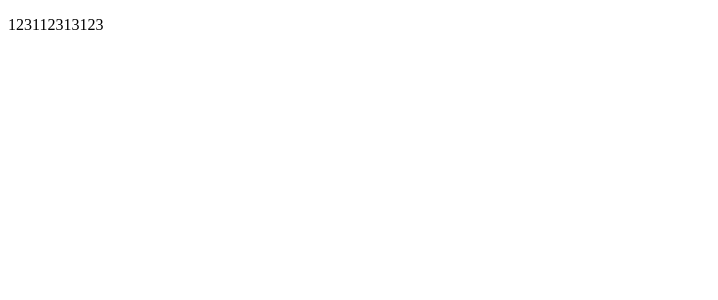
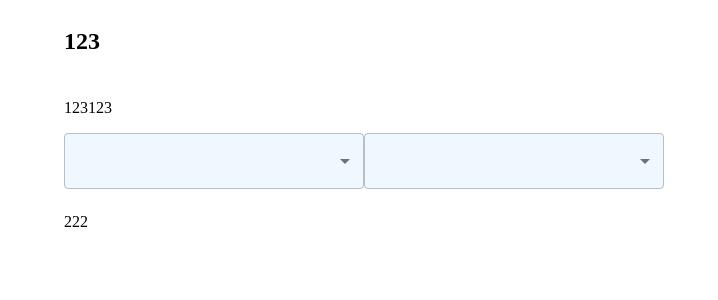
Before and after one commit to hycmatthew/build-your-pc-app, a React (Create React App) app: page / in a window 1280 px wide. Shown: the top 300 px of the page, without its empty margins (0-718 px from the left). Built offline with nearby package versions, Linux system fonts and the light colour scheme.

Commit message:
update styled mui

```diff
--- a/package.json
+++ b/package.json
@@ -14,6 +14,7 @@
     "@types/node": "^16.11.49",
     "@types/react": "^18.0.17",
     "@types/react-dom": "^18.0.6",
+    "axios": "^0.27.2",
     "lodash": "^4.17.21",
     "react": "^18.2.0",
     "react-dom": "^18.2.0",
--- a/src/index.tsx
+++ b/src/index.tsx
@@ -3,6 +3,7 @@ import ReactDOM from 'react-dom/client'
 import App from './App'
 
 const root = ReactDOM.createRoot(document.getElementById('root') as HTMLElement)
+
 root.render(
   <React.StrictMode>
     <App />
--- a/src/module/common/AppLayout.tsx
+++ b/src/module/common/AppLayout.tsx
@@ -1,7 +1,42 @@
 import React from 'react'
+import Grid from '@mui/material/Grid'
+import Container from '@mui/material/Container'
+import { createTheme, ThemeProvider } from '@mui/material/styles'
 
-function AppLayout() {
-  return <></>
+type Props = {
+  children: JSX.Element
+}
+
+const theme = createTheme({
+  breakpoints: {
+    values: {
+      xs: 540,
+      sm: 720,
+      md: 900,
+      lg: 1080,
+      xl: 1200,
+    },
+  },
+})
+
+function AppLayout({ children }: Props) {
+  return (
+    <ThemeProvider theme={theme}>
+      <Container maxWidth="xl">
+        <Grid container spacing={1}>
+          <Grid item xs={12}>
+            <h2>123</h2>
+          </Grid>
+          <Grid item xs={12}>
+            {children}
+          </Grid>
+          <Grid item xs={12}>
+            <p>222</p>
+          </Grid>
+        </Grid>
+      </Container>
+    </ThemeProvider>
+  )
 }
 
 export default AppLayout
--- /dev/null
+++ b/src/module/common/components/Select.tsx
@@ -0,0 +1,41 @@
+import React from 'react'
+import { SelectProps } from '@mui/material'
+import MenuItem from '@mui/material/MenuItem'
+import Select from '@mui/material/Select'
+import { styled } from '@mui/material/styles'
+
+const CustomSelect = styled(Select)({
+  width: 300,
+  borderRadius: 4,
+  backgroundColor: 'aliceblue',
+})
+
+type SelectElementProps = SelectProps & {
+  label: string
+  placeholder?: string
+  options: { label: any; value: any }[]
+  onchange?: (value: any) => void
+}
+
+const SelectElement = ({
+  label,
+  placeholder,
+  options,
+  onchange,
+}: SelectElementProps) => {
+  return (
+    <CustomSelect label={label} onChange={onchange}>
+      <MenuItem value="">{placeholder}</MenuItem>
+      {options.map((item: any) => (
+        <MenuItem value={item.value}>{item.label}</MenuItem>
+      ))}
+    </CustomSelect>
+  )
+}
+
+SelectElement.defaultProps = {
+  placeholder: 'select',
+  onchange: () => {},
+}
+
+export default SelectElement
--- /dev/null
+++ b/src/module/componentList/components/ComponentMenu.tsx
@@ -0,0 +1,19 @@
+import React from 'react'
+import SelectElement from '../../common/components/Select'
+
+const ComponentMenu = () => {
+  return (
+    <>
+      <SelectElement
+        label="test"
+        options={[{ label: 'text', value: 'text' }]}
+      />
+      <SelectElement
+        label="test"
+        options={[{ label: 'text', value: 'text' }]}
+      />
+    </>
+  )
+}
+
+export default ComponentMenu
--- a/src/module/componentList/pages/MainPage.tsx
+++ b/src/module/componentList/pages/MainPage.tsx
@@ -1,3 +1,16 @@
-export const MainPage = () => {
-  return <p>123112313123</p>
+import React from 'react'
+import AppLayout from '../../common/AppLayout'
+import ComponentMenu from '../components/ComponentMenu'
+
+function MainPage() {
+  return (
+    <AppLayout>
+      <>
+        <p>123123</p>
+        <ComponentMenu />
+      </>
+    </AppLayout>
+  )
 }
+
+export default MainPage
--- a/src/module/componentList/pages/Route.tsx
+++ b/src/module/componentList/pages/Route.tsx
@@ -1,6 +1,6 @@
 import React from 'react'
 import { Routes, Route } from 'react-router-dom'
-import { MainPage } from './MainPage'
+import MainPage from './MainPage'
 
 function ComponentListRoutes() {
   return (
```
Also changed, not shown: src/utils/apiHelper.ts (added, +24 -0 lines), .eslintrc.json, 2 other files (tests, documents, lock files or other folders).
